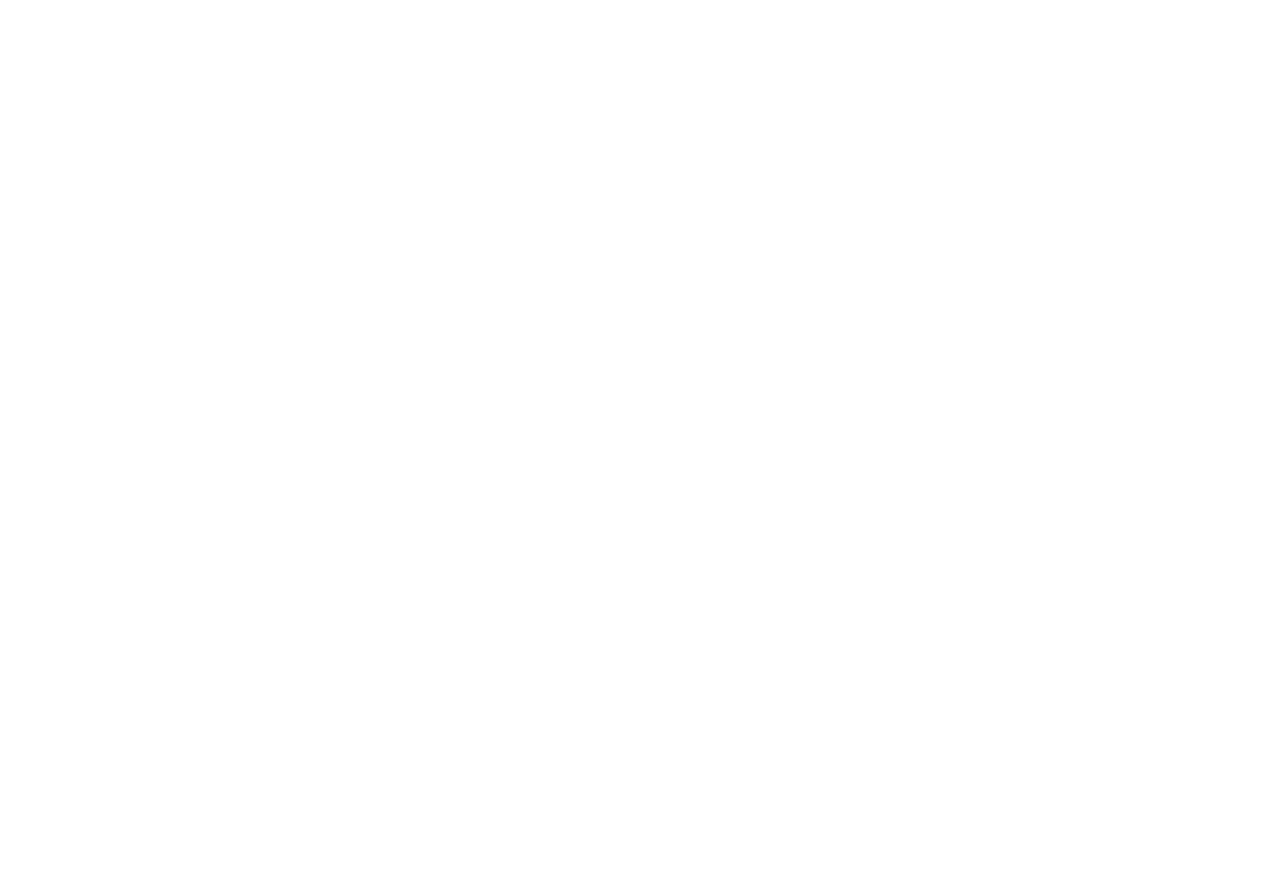
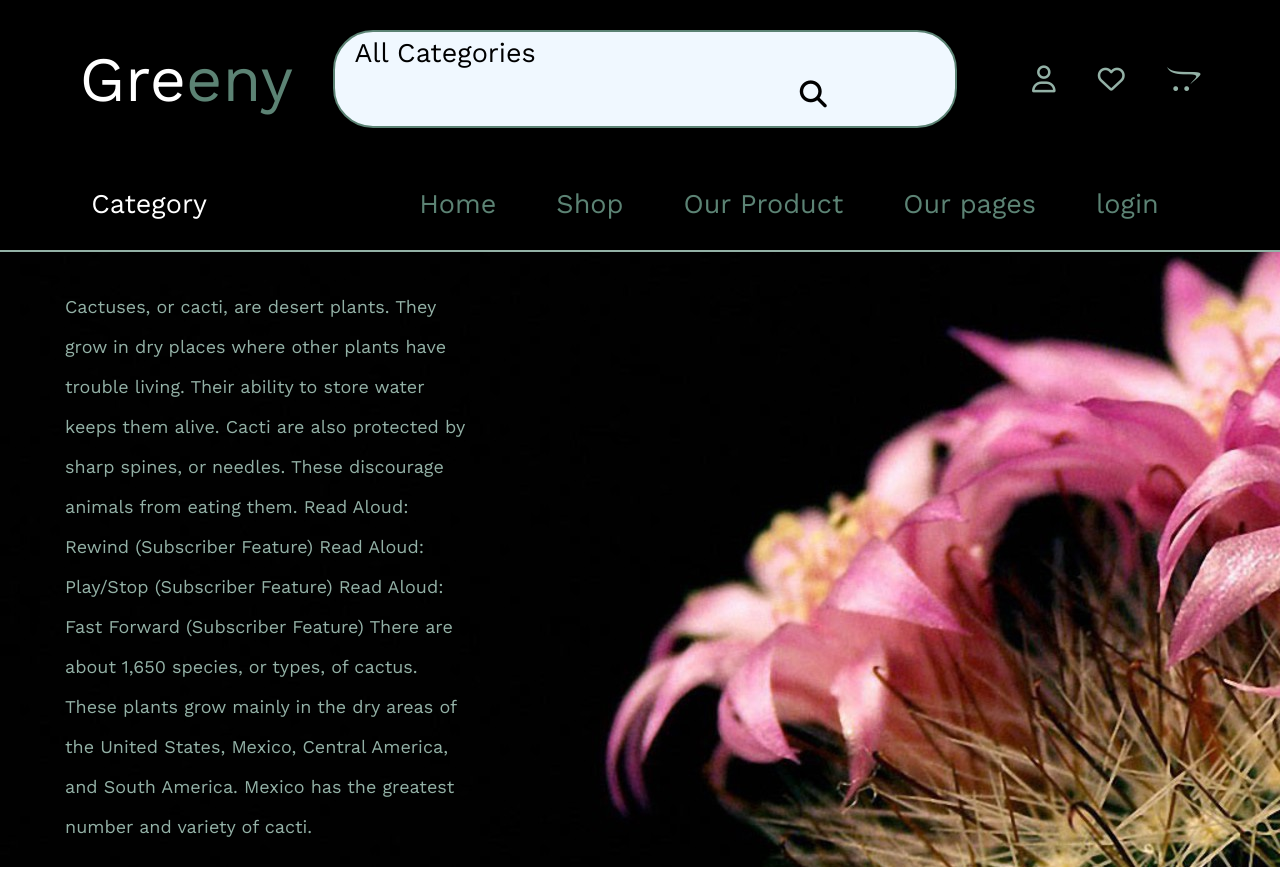
Before and after one commit to sabermahmud/tree-selling-website, a plain HTML site: page index.html in a window 1280 px wide. Before the commit the page ends 800 px from the top, so only its background shows below. Drawn offline with nearby package versions, Linux system fonts and the light colour scheme.

Commit message:
header section colmpleted

```diff
--- a/index.html
+++ b/index.html
@@ -1,11 +1,71 @@
 <!DOCTYPE html>
 <html lang="en">
+
 <head>
     <meta charset="UTF-8">
     <meta name="viewport" content="width=device-width, initial-scale=1.0">
     <title>Document</title>
+    <!-- fontawesome link -->
+    <script src="https://kit.fontawesome.com/322237ef1b.js" crossorigin="anonymous"></script>
+    <!-- scc link -->
+    <link rel="stylesheet" href="styles/style.css">
+    <!-- google font link -->
+    <link rel="preconnect" href="https://fonts.googleapis.com">
+    <link rel="preconnect" href="https://fonts.gstatic.com" crossorigin>
+    <link
+        href="https://fonts.googleapis.com/css2?family=Lato:wght@400;700;900&family=Nunito:wght@400;600;700;800;900&family=Open+Sans&family=Poppins&family=Roboto+Condensed&family=Work+Sans:wght@400;600;700;800&display=swap"
+        rel="stylesheet">
 </head>
+
 <body>
+    <header>
+        <nav class="navber">
+            <div class="logo-section">
+                <div class="logo">
+                    Gre<span class="logo-part">eny</span>
+                </div>
+                <div class="searchbar">
+                    <a href="">All Categories</a>
+                    <input type="text">
+                    <button><i class="fa-solid fa-magnifying-glass"></i></button>
+                </div>
+                <div class="nav-icons">
+                    <a href=""><i class="fa-regular fa-user"></i></a>
+                    <a href=""><i class="fa-regular fa-heart"></i></a>
+                    <a href=""><i class="fa-brands fa-opencart"></i></a>
+                </div>
+            </div>
+            <div class="manubar-container">
+                <a href="#">Category</a>
+                <div class="manubar">
+                    <ul>
+                        <li>Home</li>
+                        <li>Shop</li>
+                        <li>Our Product</li>
+                        <li>Our pages</li>
+                        <li>login</li>
+                    </ul>
+                </div>
+            </div>
+        </nav>
+        <div class="banner">
+            <p>Cactuses, or cacti, are desert plants. They grow in dry places where other plants have trouble living.
+                Their ability to store water keeps them alive. Cacti are also protected by sharp spines, or needles.
+                These discourage animals from eating them.
 
+                Read Aloud: Rewind (Subscriber Feature)
+                Read Aloud: Play/Stop (Subscriber Feature)
+                Read Aloud: Fast Forward (Subscriber Feature)
+                There are about 1,650 species, or types, of cactus. These plants grow mainly in the dry areas of the
+                United States, Mexico, Central America, and South America. Mexico has the greatest number and variety of
+                cacti.</p>
+        </div>
+    </header>
+    <main>
+    </main>
+    <footer>
+
+    </footer>
 </body>
+
 </html>
--- /dev/null
+++ b/styles/style.css
@@ -0,0 +1,143 @@
+* {
+    margin: 0;
+    padding: 0;
+    font-family: 'Lato', sans-serif;
+    font-family: 'Nunito', sans-serif;
+    font-family: 'Open Sans', sans-serif;
+    font-family: 'Poppins', sans-serif;
+    font-family: 'Roboto Condensed', sans-serif;
+    font-family: 'Work Sans', sans-serif;
+    font-size: 18px;
+}
+
+:root{
+    --primary-color:#5C8374;
+    --secondary-color:white;
+    --hover-color:#93B1A6;
+}
+
+header{
+    background-image: url(../Images/bg-image.jpg);
+}
+
+.navber{
+    background: black;
+    color: aliceblue;
+}
+
+.logo-section{
+    display: flex;
+    justify-content: space-evenly;
+    align-items: center;
+    padding: 20px 60px;
+}
+
+.logo{
+    color: white;
+    font-size: 3.5rem;
+    text-align: center;
+}
+
+.logo-part{
+    color: var(--primary-color);
+    font-size: 3.5rem;
+}
+
+.searchbar{
+
+    justify-content: space-between;
+    align-items: ;
+    color: black;
+    background-color: aliceblue;
+    margin: 10px 20px;
+    padding: 5px 20px ;
+    width: 50%;
+    border: 2px solid #5C8374;
+    border-radius: 40px;
+}
+
+.searchbar a{
+    padding-right: 10px;
+    color: rgb(0, 0, 0);
+    text-decoration: none;
+    font-size: 1.5rem;
+    border-right: 2px solid var(--primery-color);
+
+}
+
+.searchbar input{
+    width: 55%;
+    font-size: 1.5rem;
+    padding: 10px 10px;
+    align-items: center;
+    margin: 0 50px;
+    background: none;
+    border: none;
+}
+
+.searchbar button{
+
+    background: none;
+    border: none;
+    border: none;
+    border: none;
+}
+.searchbar button i{
+    justify-content: end;
+    font-size: 1.5rem;
+
+}
+
+.nav-icons i{
+    font-size: 1.5rem;
+    padding-left: 2rem;
+    color: var(--primery-color);
+    text-align: center;
+}
+
+
+.manubar-container{
+    display: flex;
+    justify-content: space-around;
+    align-items: center;
+    border-bottom: 2px solid var(--hover-color)
+}
+
+
+.manubar-container a{
+    font-size:1.5rem;
+    color: var(--secondary-color);
+    text-decoration: none;
+}
+
+
+.manubar ul{
+    display: flex;
+
+}
+
+.manubar li{
+    color: var(--primary-color);
+    font-size: 1.5rem;
+    list-style: none;
+    padding: 30px;
+}
+
+
+
+.banner p{
+    color: var(--hover-color);
+    width: 400px;
+    padding: 20px 40px;
+    margin: 15px 25px;
+    line-height: 40px;
+}
+
+
+
+
+
+/* hover effect section*/
+.nav-icons i, .manubar li:hover {
+    color: var(--hover-color);
+}
```
Also changed, not shown: Images/bg-image.jpg (added), 1 other file.
